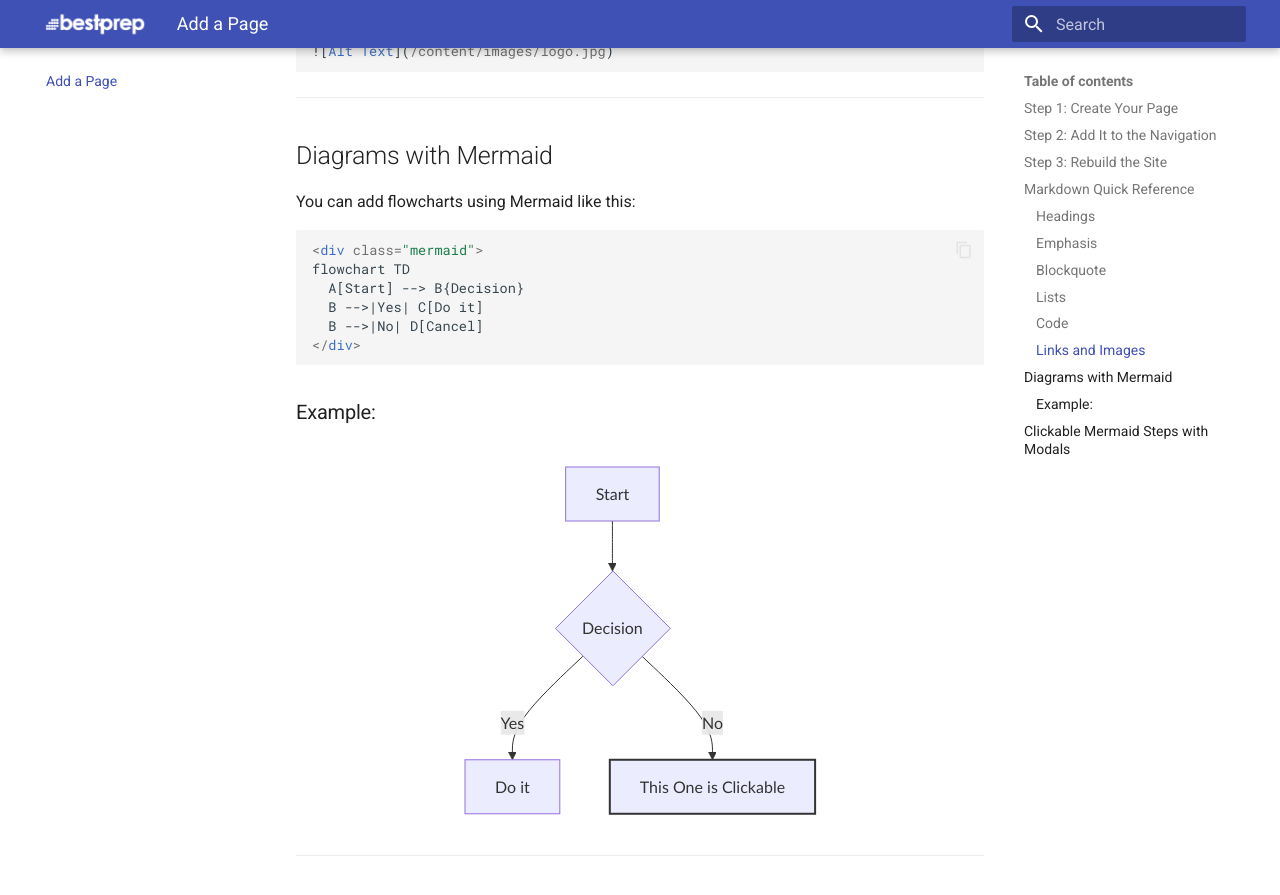
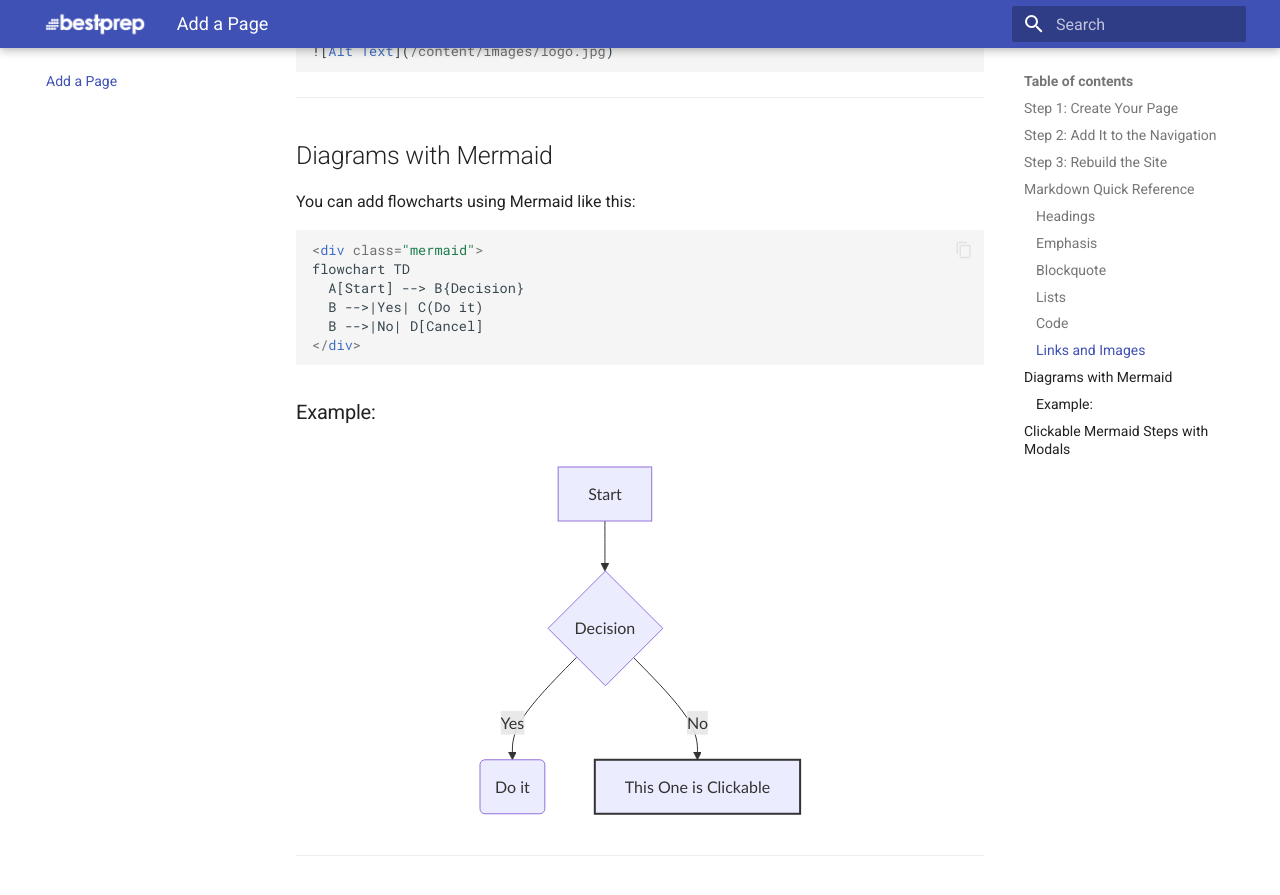
Before and after one commit to BestPrep/Docs, an MkDocs documentation site: the page built from content/add_page.md, in a window 1280 px wide and 900 px high, scrolled down 2121 px. Shown: the top 895 px of the window. Built offline with MkDocs 1.6.1 and Material for MkDocs 9.7.7, drawn with Linux system fonts in a browser that asks for light colours.

Commit message:
Made some edits to "add page:

````diff
--- a/content/add_page.md
+++ b/content/add_page.md
@@ -100,7 +100,7 @@ You can add flowcharts using Mermaid like this:
 <div class="mermaid">
 flowchart TD
   A[Start] --> B{Decision}
-  B -->|Yes| C[Do it]
+  B -->|Yes| C(Do it)
   B -->|No| D[Cancel]
 </div>
 ```
@@ -110,7 +110,7 @@ flowchart TD
 <div class="mermaid">
 flowchart TD
   A[Start] --> B{Decision}
-  B -->|Yes| C[Do it]
+  B -->|Yes| C(Do it)
   B -->|No| X[This One is Clickable]
 
   class X click-step-X;
--- a/docs/add_page/index.html
+++ b/docs/add_page/index.html
@@ -1627,7 +1627,7 @@ print("Hello World")
 <div class="highlight"><pre><span></span><code><span class="p">&lt;</span><span class="nt">div</span> <span class="na">class</span><span class="o">=</span><span class="s">&quot;mermaid&quot;</span><span class="p">&gt;</span>
 flowchart TD
   A[Start] --&gt; B{Decision}
-  B --&gt;|Yes| C[Do it]
+  B --&gt;|Yes| C(Do it)
   B --&gt;|No| D[Cancel]
 <span class="p">&lt;/</span><span class="nt">div</span><span class="p">&gt;</span>
 </code></pre></div>
@@ -1635,7 +1635,7 @@ flowchart TD
 <div class="mermaid">
 flowchart TD
   A[Start] --> B{Decision}
-  B -->|Yes| C[Do it]
+  B -->|Yes| C(Do it)
   B -->|No| X[This One is Clickable]
 
   class X click-step-X;
````
Also changed, not shown: docs/search/search_index.json.
